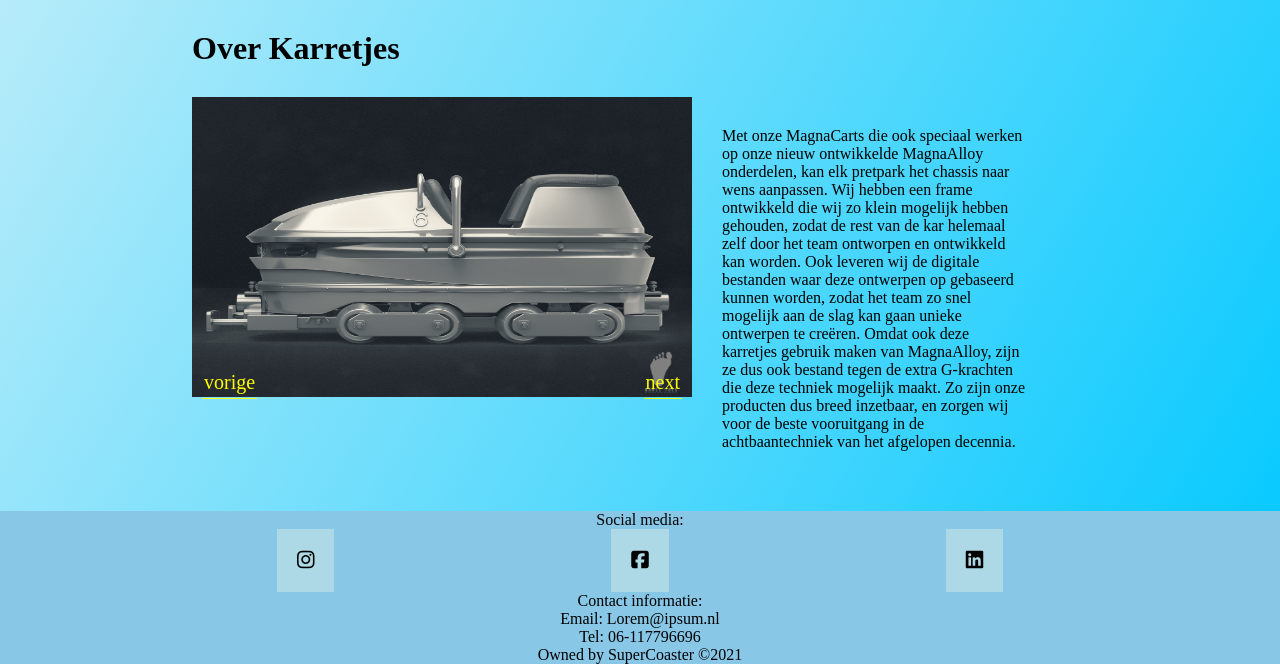
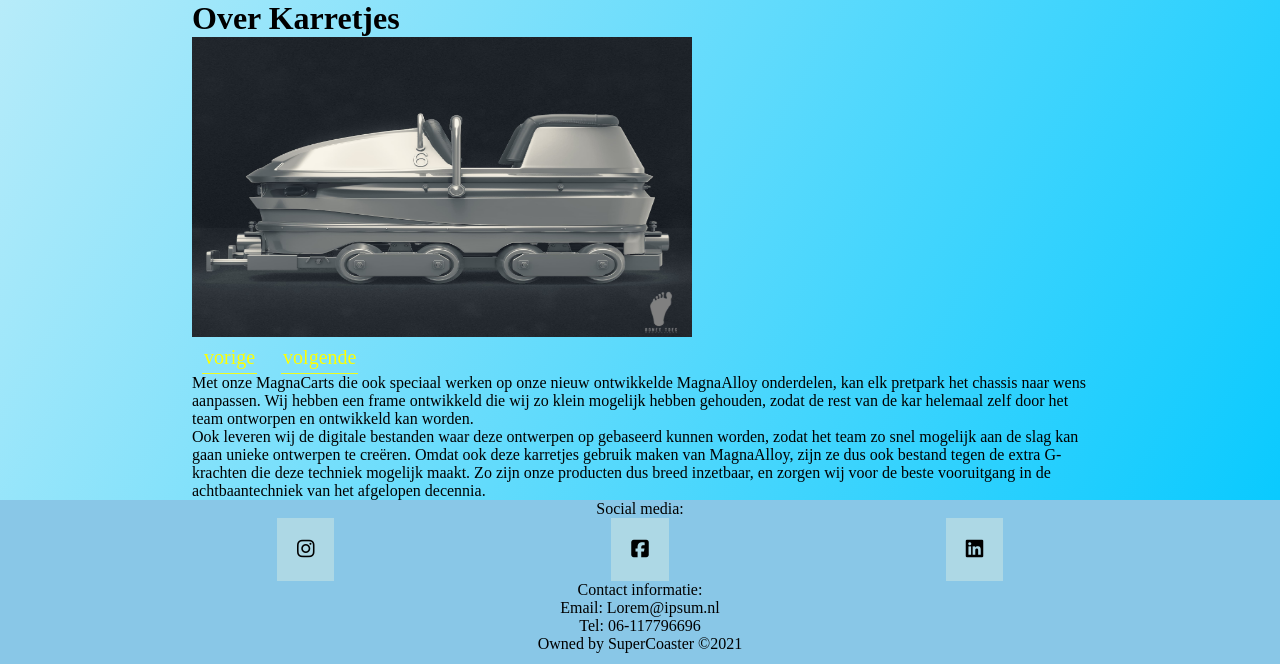
Before and after one commit to Koen-Smit/SuperCoaster-NV, a PHP site: page /karretjes.php in a window 1280 px wide. Shown: the part 207-871 px from the top of the page. Run offline with PHP 8.4, Linux system fonts and the light colour scheme; some libraries are stand-ins or nearby versions.

Commit message:
cleaned up old code and added new lines and changed order of them

```diff
--- a/karretjes.php
+++ b/karretjes.php
@@ -1,33 +1,25 @@
   <?php require_once("php/head.php");?>
   <title>Supercoaster-NV</title>
 </head>
+<body>
+  <?php require_once("php/header.php");?>
+  <div class="wrapper">
+    <main>
+      <div class="supercoaster">
+        <h1 class="h1karretjes">Over Karretjes</h1>
+      </div>
 
-<body>
-
-  <?php
-    require_once("php/header.php");
-  ?>
-
-<div class="wrapper">
-    <h1 id="karretje" style="margin-top: 30px;">Over Karretjes</h1>
-    <div class="class1">
-        <div class="class3">
-            <p id="info"></p>
-            <p>
-                <img src="img/plaatje7.jpg" id="img">
-            </p>
-
-            <div class="div4">
+      <div class="homepageinfo">
+        <div class="flexColumn">
+          <img src="img/plaatje7.jpg" id="img">
+            <div class="imageButtons">
                 <button class="bttn-minimal bttn-md bttn-primary" value="vorige">vorige</button>
-                <button class="bttn-minimal bttn-md bttn-primary" value="next">next</button>
+                <button class="bttn-minimal bttn-md bttn-primary" value="next">volgende</button>
             </div>
         </div>
-        <div class="class2">
-            <p>Met onze MagnaCarts die ook speciaal werken op onze nieuw ontwikkelde MagnaAlloy onderdelen, kan elk pretpark het chassis naar wens aanpassen. Wij hebben een frame ontwikkeld die wij zo klein mogelijk hebben gehouden, zodat de rest van de kar helemaal zelf door het team ontworpen en ontwikkeld kan worden. Ook leveren wij de digitale bestanden waar deze ontwerpen op gebaseerd kunnen worden, zodat het team zo snel mogelijk aan de slag kan gaan unieke ontwerpen te creëren. Omdat ook deze karretjes gebruik maken van MagnaAlloy, zijn ze dus ook bestand tegen de extra G-krachten die deze techniek mogelijk maakt. Zo zijn onze producten dus breed inzetbaar, en zorgen wij voor de beste vooruitgang in de achtbaantechniek van het afgelopen decennia.</p>
-        </div>
-    </div>
-</div>
-
+        <div class="karretjes">
+          <p>Met onze MagnaCarts die ook speciaal werken op onze nieuw ontwikkelde MagnaAlloy onderdelen, kan elk pretpark het chassis naar wens aanpassen. Wij hebben een frame ontwikkeld die wij zo klein mogelijk hebben gehouden, zodat de rest van de kar helemaal zelf door het team ontworpen en ontwikkeld kan worden.</p>
+          <p>Ook leveren wij de digitale bestanden waar deze ontwerpen op gebaseerd kunnen worden, zodat het team zo snel mogelijk aan de slag kan gaan unieke ontwerpen te creëren. Omdat ook deze karretjes gebruik maken van MagnaAlloy, zijn ze dus ook bestand tegen de extra G-krachten die deze techniek mogelijk maakt. Zo zijn onze producten dus breed inzetbaar, en zorgen wij voor de beste vooruitgang in de achtbaantechniek van het afgelopen decennia.</p>
         </div>
       </div>
     </main>
```
